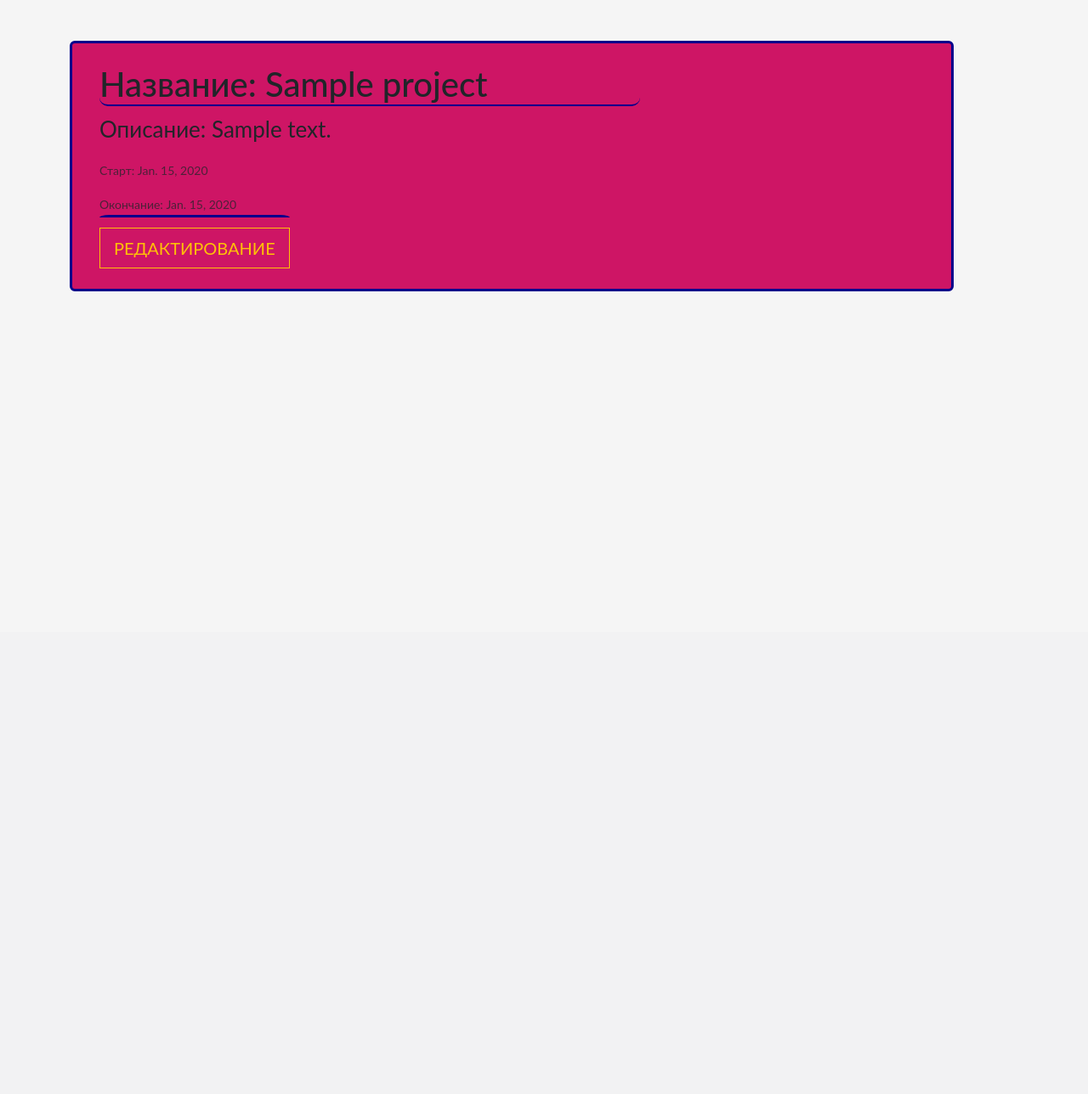
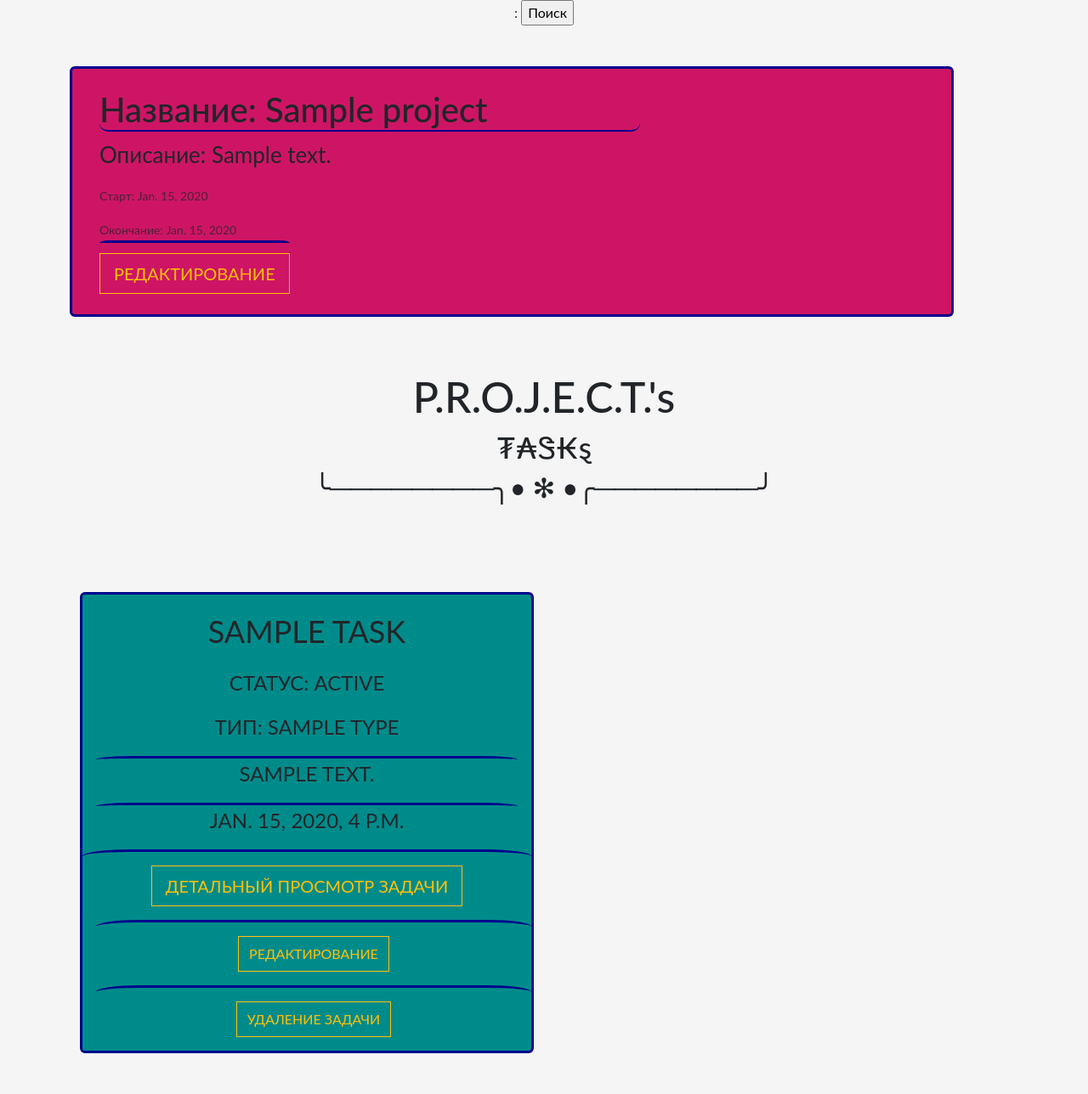
Before and after one commit to PandoraGrims/To-Do-list-boris, a Django app: page /projects/1 in a window 1280 px wide. Shown: the part 56-1344 px from the top of the page at 85% size. Before the commit the page ends 399 px from the top, so only its background shows below. Run offline with Django 4.2, Linux system fonts and the light colour scheme; tables that the repository leaves empty hold one stand-in row (values such as "Sample post"); parts of the project's set-up code (start-up, migrations or seed data) failed here and were passed over.

Commit message:
Исправил баги, добавил новшества в функции задач

```diff
--- a/source/webapp/form.py
+++ b/source/webapp/form.py
@@ -23,7 +23,7 @@ class StatusForm(forms.Form):
     status_name = forms.CharField(max_length=50, required=True, label="Тип")
 
 
-class TaskForm(forms.Form):
+class TaskForm(forms.ModelForm):
     status = forms.ModelChoiceField(queryset=Status.objects.all(), label="Статусы")
     type = forms.ModelMultipleChoiceField(queryset=Type.objects.all(), label="Тип")
     title = forms.CharField(max_length=50, required=True, label="Название")
--- a/source/webapp/templates/project/project_detail_view.html
+++ b/source/webapp/templates/project/project_detail_view.html
@@ -4,10 +4,10 @@
         <a class="nav-link" href="{% url "project_add" %}">Создание Проекта</a>
     </li>
     <li class="nav-item">
-        <a class="nav-link" href="{% url "project_delete_view" task.pk %}">Удалить Проект</a>
+        <a class="nav-link" href="{% url "project_delete_view" project.pk %}">Удалить Проект</a>
     </li>
     <li class="nav-item">
-        <a class="nav-link" href="{% url "project_update_view" task.pk %}">Редактировать проект</a>
+        <a class="nav-link" href="{% url "project_update_view" project.pk %}">Редактировать проект</a>
     </li>
 {% endblock %}
 
@@ -15,6 +15,7 @@
 
 {% block content %}
 
+    {% include "search_form.html" %}
     <div class="card mb-3 mt-5 py-2" style="max-width: 1040px; border: 3px solid darkblue; background-color: #ce1565">
         <div class="row g-0 px-3">
             <div class="col-md-8">
@@ -37,4 +38,68 @@
             </div>
         </div>
     </div>
+
+    <div class="title_head text-center pt-5 pb-5">
+        <h1 class="head-our-works" style="font-size: 50px">P.R.O.J.E.C.T.'s</h1>
+        <h1 class="head-our-works" style="font-size: 35px">₮₳Ꮥ₭ȿ</h1>
+        <h2>╰────────╮• ✻ •╭────────╯</h2>
+    </div>
+
+
+    <div class="container text-center">
+        <div class="container-our-works pb-5 pt-5">
+            <div class="row row-cols-1 row-cols-md-2 g-4">
+                {% for task in tasks %}
+                    <div class="col-xxl-4 col-lg-6 col-sm-12">
+                        <div class="card card-our-works h-100"
+                             style="border: 3px solid darkblue; background-color: darkcyan">
+                            <div class="card-body ">
+                                <p class="card-text card-text-1 text-uppercase"
+                                   style="font-size: 36px;">{{ task.title }}</p>
+                                <p class="card-text card-text-1 text-uppercase"
+                                   style="font-size: 24px;">Статус: {{ task.status }}</p>
+                                {% for type in task.type.all %}
+                                    <p class="card-text card-text-1 text-uppercase"
+                                       style="font-size: 24px;">Тип: {{ type.type_name }}</p>
+                                {% endfor %}
+                                <p class="card-text card-text-1 text-uppercase"
+                                   style="font-size: 24px; border-top: 3px solid darkblue; border-radius: 10%;">{{ task.detailed_description }}</p>
+                                <p class="card-text card-text-1 text-uppercase"
+                                   style="font-size: 24px; border-top: 3px solid darkblue; border-radius: 10%;">{{ task.created_at }}</p>
+                            </div>
+                            <a class="card-link pt-3 pb-3" href="{% url "task_view" task.pk %}"
+                               style="border-top: 3px solid darkblue;border-radius: 10%; background-color: darkcyan">
+                                <button type="submit"
+                                        class="btn btm-input btn-outline-warning btn-lg py-2  text-uppercase rounded-0">
+                                    Детальный просмотр задачи
+                                </button>
+                            </a>
+                            <a class="card-link pt-3 pb-3" href="{% url "task_update_view" task.pk %}"
+                               style="border-top: 3px solid darkblue;border-radius: 10%; background-color: darkcyan">
+                                <button type="submit"
+                                        class="btn btm-input btn-outline-warning btn-md py-2  text-uppercase rounded-0">
+                                    Редактирование
+                                </button>
+                            </a>
+                            <a class="card-link pt-3 pb-3" href="{% url "task_delete_view" task.pk %}"
+                               style="border-top: 3px solid darkblue;border-radius: 10%; background-color: darkcyan">
+                                <button type="submit"
+                                        class="btn btm-input btn-outline-warning btn-md py-2  text-uppercase rounded-0">
+                                    Удаление задачи
+                                </button>
+                            </a>
+                        </div>
+                    </div>
+                {% endfor %}
+            </div>
+        </div>
+    </div>
+    <div class="container text-center">
+        <div class="page_footer">
+            {% if is_paginated %}
+                {% include 'tasks/pagination.html' %}
+            {% endif %}
+        </div>
+    </div>
+
 {% endblock %}
--- a/source/webapp/templates/tasks/index.html
+++ b/source/webapp/templates/tasks/index.html
@@ -8,6 +8,7 @@
 {% block content %}
     <div class="title_head text-center pt-5 pb-5">
         <h1 class="head-our-works" style="font-size: 80px">₮₳Ꮥ₭ȿ</h1>
+        <h1 class="head-our-works" style="font-size: 70px">P.R.O.J.E.C.T.</h1>
         <h2>╰────────╮• ✻ •╭────────╯</h2>
     </div>
     {% include "search_form.html" %}
--- a/source/webapp/urls.py
+++ b/source/webapp/urls.py
@@ -1,6 +1,6 @@
 from django.urls import path
 
-from webapp.views.tasks_view import TaskListView, task_update_view, TaskCreateView, TaskDetailView, task_delete_view, \
+from webapp.views.tasks_view import TaskListView, TaskUpdateView, TaskCreateView, TaskDetailView, ArticleDeleteView, \
     ProjectListView, ProjectDetailView, ProjectCreateView, ProjectUpdateView, ProjectDeleteView
 
 urlpatterns = [
@@ -12,6 +12,6 @@ urlpatterns = [
     path('tasks_list/', TaskListView.as_view(), name="tasks_list"),
     path('tasks/add/', TaskCreateView.as_view(), name="task_add"),
     path('tasks/<int:pk>', TaskDetailView.as_view(), name="task_view"),
-    path('tasks/<int:pk>/update', task_update_view, name="task_update_view"),
-    path('tasks/<int:pk>/delete', task_delete_view, name="task_delete_view"),
+    path('tasks/<int:pk>/update', TaskUpdateView.as_view(), name="task_update_view"),
+    path('tasks/<int:pk>/delete', ArticleDeleteView.as_view(), name="task_delete_view"),
 ]
--- a/source/webapp/views/tasks_view.py
+++ b/source/webapp/views/tasks_view.py
@@ -60,9 +60,6 @@ class ProjectDeleteView(DeleteView):
     template_name = "project/project_delete_view.html"
     success_url = reverse_lazy("index")
 
-    # def get(self, request, *args, **kwargs):
-    #     return self.delete(request, *args, **kwargs)
-
 
 class TaskListView(ListView):
     model = Task
@@ -104,29 +101,6 @@ class TaskListView(ListView):
             return queryset
 
 
-class TaskCreateView(View):
-    def get(self, request, *args, **kwargs):
-        form = TaskForm()
-        return render(request, "tasks/create_task.html", {"form": form})
-
-    def post(self, request, *args, **kwargs):
-        form = TaskForm(data=request.POST)
-        if form.is_valid():
-
-            types = form.cleaned_data.pop("type")
-
-            task = Task.objects.create(title=form.cleaned_data.get("title"),
-                                       detailed_description=form.cleaned_data.get("detailed_description"),
-                                       status=form.cleaned_data.get("status"),
-                                       created_at=form.cleaned_data.get("created_at"),
-                                       updated_at=form.cleaned_data.get("updated_at")
-                                       )
-            task.type.set(types)
-            return redirect("task_view", pk=task.pk)
-        else:
-            return render(request, "tasks/create_task.html", {"form": form})
-
-
 class TaskDetailView(TemplateView):
     def get_context_data(self, **kwargs):
         context = super().get_context_data(**kwargs)
@@ -134,37 +108,23 @@ class TaskDetailView(TemplateView):
         return context
 
     def get_template_names(self):
-        return "tasks/tasks.html"
+        return "tasks/task.html"
 
 
-def task_update_view(request, pk):
-    task = get_object_or_404(Task, id=pk)
-    if request.method == "GET":
-        form = TaskForm(initial={"title": task.title,
-                                 "status": task.status,
-                                 "types": task.type.all(),
-                                 "detailed_description": task.detailed_description,
-                                 })
-        return render(request, "tasks/update_task.html", {"form": form})
-    else:
-        form = TaskForm(data=request.POST)
-        if form.is_valid():
-            types = form.cleaned_data.pop("type")
-            task.title = form.cleaned_data.get("title")
-            task.content = form.cleaned_data.get("detailed_description")
-            task.author = form.cleaned_data.get("author")
-            task.status = form.cleaned_data.get("status")
-            task.save()
-            task.type.set(types)
-            return redirect("task_view", pk=task.pk)
-        else:
-            return render(request, "tasks/update_task.html", {"form": form})
+class TaskCreateView(CreateView):
+    form_class = TaskForm
+    template_name = "tasks/create_task.html"
+    success_url = reverse_lazy("task_view")
 
 
-def task_delete_view(request, pk):
-    task = get_object_or_404(Task, id=pk)
-    if request.method == "GET":
-        return render(request, "tasks/delete_task.html", {"tasks": task})
-    else:
-        task.delete()
-        return redirect("index")
+class TaskUpdateView(UpdateView):
+    model = Task
+    form_class = TaskForm
+    template_name = "tasks/update_task.html"
+    success_url = reverse_lazy("task_view")
+
+
+class ArticleDeleteView(DeleteView):
+    model = Task
+    template_name = "tasks/delete_task.html"
+    success_url = reverse_lazy("index")
```
Also changed, not shown: source/webapp/templates/tasks/task.html (+13 -13 lines), source/webapp/templates/project/project_list_view.html (indentation only).
